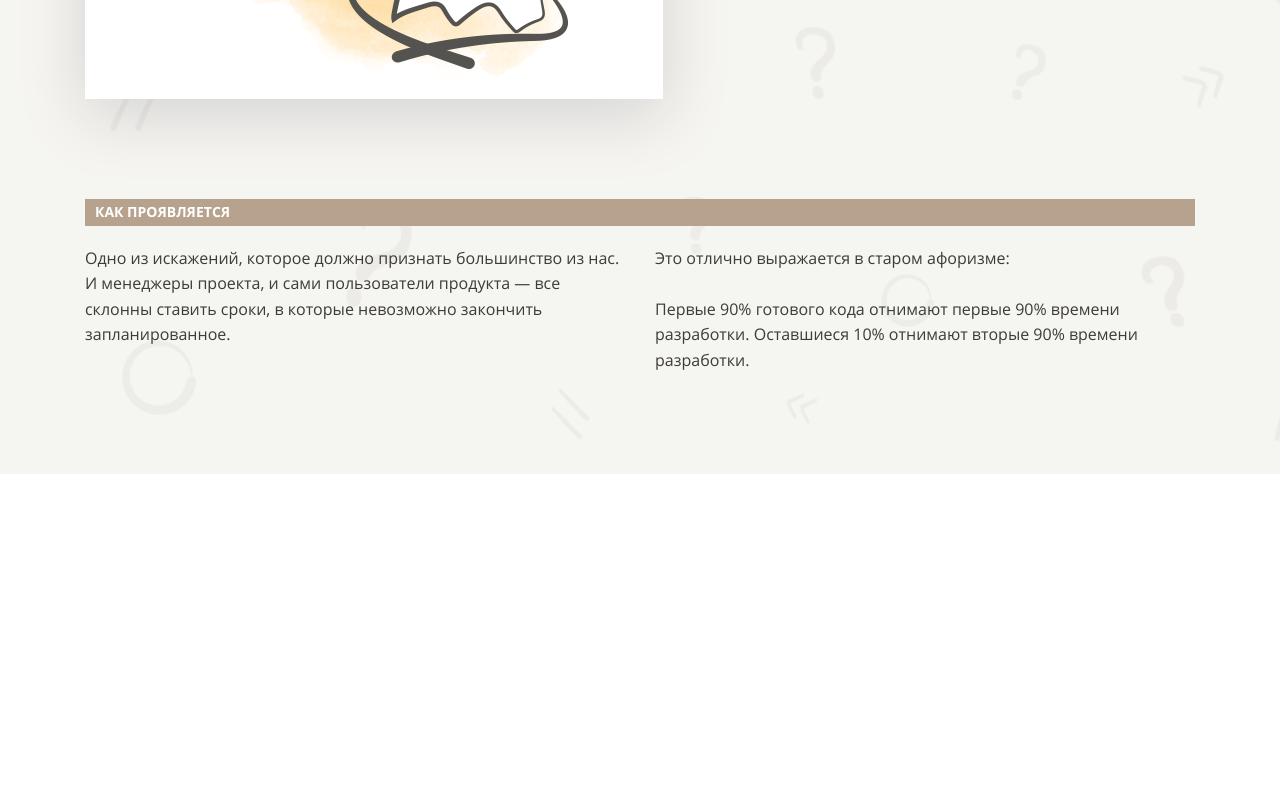
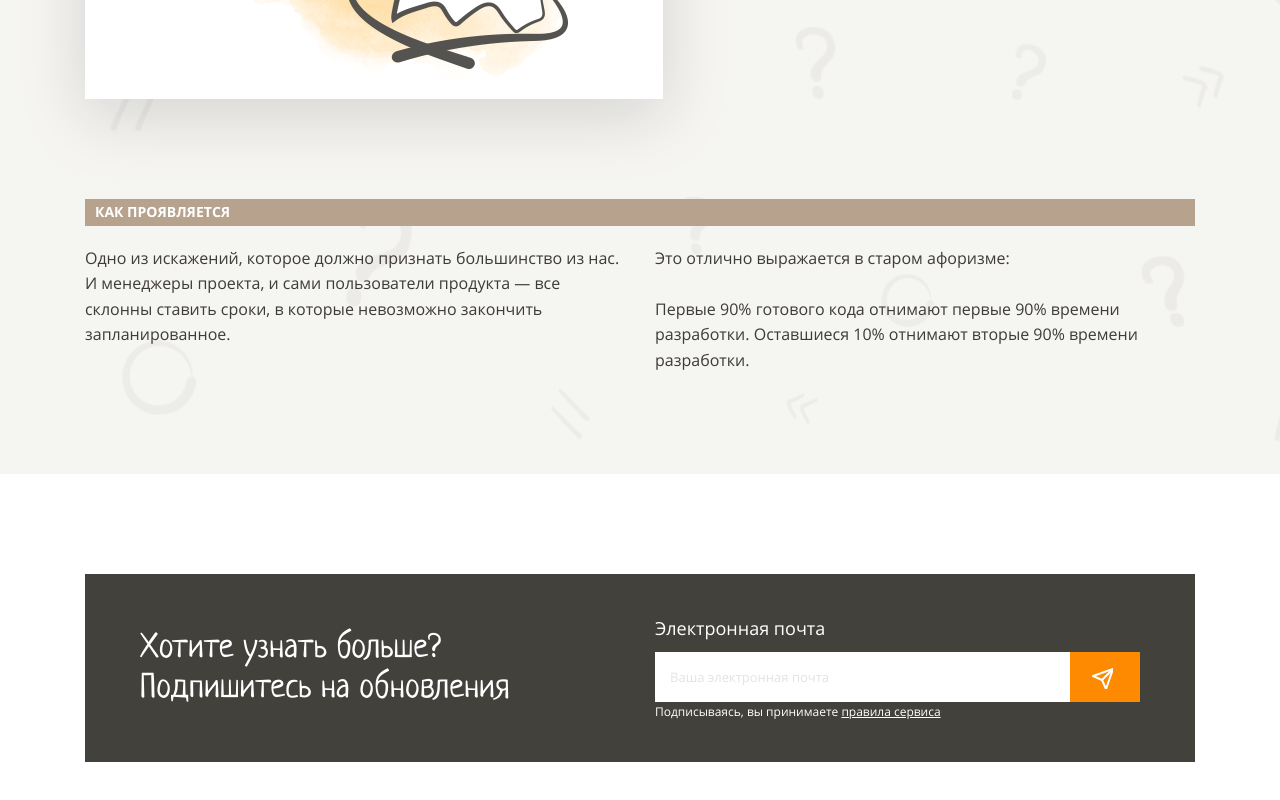
Before and after one commit to deka13/layout-designer-project-lvl1, a website: page src/index.html in a window 1280 px wide. Shown: the part 6745-7545 px from the top of the page. Before the commit the page ends 7219 px from the top, so only its background shows below. Drawn offline with Linux system fonts and the light colour scheme.

Commit message:
Add footer-form

```diff
--- a/src/index.html
+++ b/src/index.html
@@ -154,8 +154,23 @@
       </div>
     </section>
   </main>
-  <footer>
-
+  <footer class="padding-default bg-white">
+    <div class="subscribe flex-sb container bg-primary-dark">
+      <p class="subscribe-text h3 text-white">Хотите узнать больше?<br>
+        Подпишитесь на обновления</p>
+      <div class="subscribe-form">
+        <form action="#" method="post">
+          <label class="label" for="email">Электронная почта</label>
+          <div class="flex">
+            <input class="email-input" type="email" id="email" placeholder="Ваша электронная почта">
+            <div class="btn-wrapper relative">
+              <input class="submit" type="submit" value="">
+            </div>
+          </div>
+        </form>
+        <p class="service-rules">Подписываясь, вы принимаете <a class="text-white" href="#">правила сервиса</a></p>
+      </div>
+    </div>
   </footer>
 
 </body>
```
